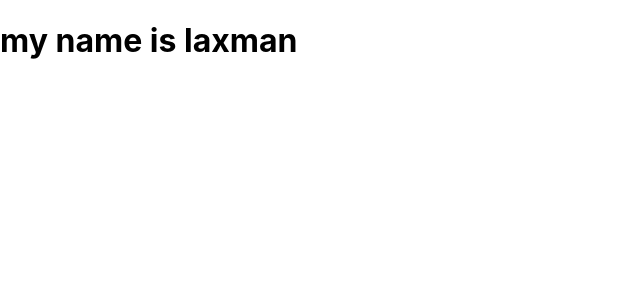
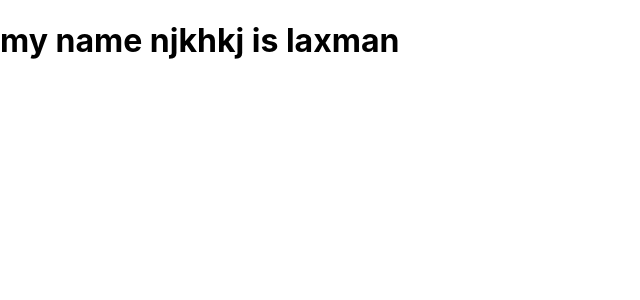
Before and after one commit to laxmanpache/portfolio, a React (Create React App) app in the folder laxman-portfolio/: page / in a window 1280 px wide. Shown: the top 300 px of the page, without its empty margins (0-640 px from the left). Built offline with nearby package versions, Linux system fonts and the light colour scheme.

Commit message:
changes done by laxman barnch

```diff
--- a/laxman-portfolio/src/App.js
+++ b/laxman-portfolio/src/App.js
@@ -5,7 +5,7 @@ import './App.css';
 function App() {
   return (
     <div >
-       <h1>my name is laxman</h1>
+       <h1>my name   njkhkj is laxman</h1>
     </div>
   );
 }
```
